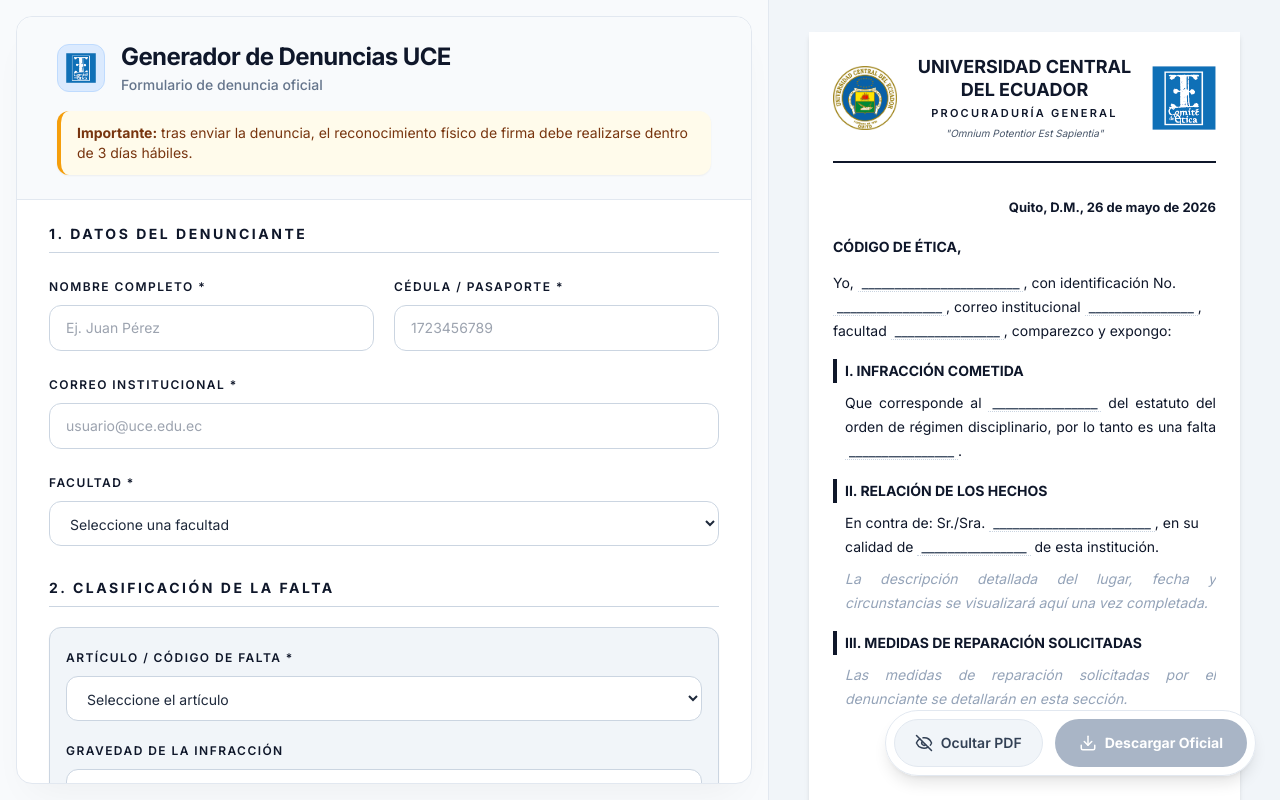
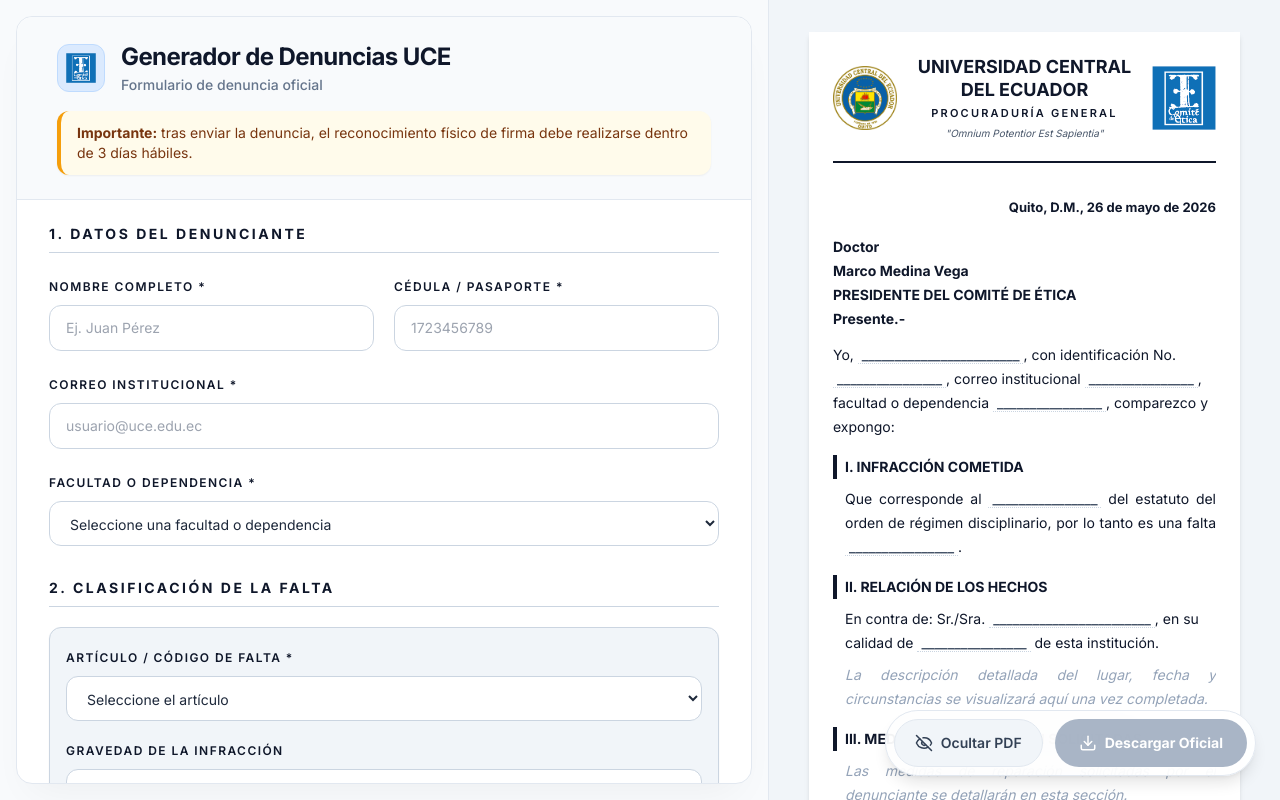
Before and after one commit to aatituanau/Anonymous-Reports, a React (Vite) app: page / in a window 1280 px wide. Both pictures are taken after a click on the button "Vista Previa". Built offline with nearby package versions, Linux system fonts and the light colour scheme.

Commit message:
feat: implement anonymous complaint form component with validation and layout sections

```diff
--- a/src/components/ComplaintForm.jsx
+++ b/src/components/ComplaintForm.jsx
@@ -89,14 +89,14 @@
               />
 
               <SelectField
-                label="Facultad *"
+                label="Facultad o Dependencia *"
                 name="facultad"
                 value={formData.facultad}
                 onChange={onChange}
                 error={errors.facultad}
                 className={inputClassName}
               >
-                <option value="">Seleccione una facultad</option>
+                <option value="">Seleccione una facultad o dependencia</option>
                 {facultades.map((facultad) => (
                   <option key={facultad} value={facultad}>
                     {facultad}
--- a/src/components/preview/BodyPreview.jsx
+++ b/src/components/preview/BodyPreview.jsx
@@ -16,7 +16,12 @@
       </div>
 
       <div className="space-y-3">
-        <p className="font-bold uppercase">CÓDIGO DE ÉTICA,</p>
+        <p className="font-bold">
+          Doctor<br/>
+          Marco Medina Vega<br/>
+          PRESIDENTE DEL COMITÉ DE ÉTICA<br/>
+          Presente.-
+        </p>
         <p>
           Yo,{" "}
           <span className={labelValueClassName}>
@@ -36,7 +41,7 @@
               <EmptyValue>________________</EmptyValue>
             )}
           </span>
-          , facultad{" "}
+          , facultad o dependencia{" "}
           <span className={labelValueClassName}>
             {formData.facultad || <EmptyValue>________________</EmptyValue>}
           </span>
--- a/src/config.js
+++ b/src/config.js
@@ -4,6 +4,6 @@
 export const INSTITUTION_NAME =
   env.VITE_INSTITUTION_NAME || "Universidad Central del Ecuador";
 export const INSTITUTION_SUBTITLE =
-  env.VITE_INSTITUTION_SUBTITLE || "Código de Ética";
+  env.VITE_INSTITUTION_SUBTITLE || "Comité de Ética";
 export const DOCUMENT_REFERENCE =
   env.VITE_DOCUMENT_REFERENCE || "DENUNCIA-PRELIMINAR-UCE";
--- a/src/utils/validation.js
+++ b/src/utils/validation.js
@@ -12,9 +12,13 @@
   {
     name: "correoInstitucional",
     section: "Datos del Denunciante",
-    label: "Correo institucional",
+    label: "Correo Institucional",
   },
-  {name: "facultad", section: "Datos del Denunciante", label: "Facultad"},
+  {
+    name: "facultad",
+    section: "Datos del Denunciante",
+    label: "Facultad o Dependencia",
+  },
   {
     name: "gravedad",
     section: "Gravedad de la falta",
@@ -27,8 +31,8 @@
   },
   {
     name: "nombreDenunciado",
-    section: "Relación de los Hechos",
-    label: "Nombre del presunto infractor",
+    section: "Datos del Denunciado",
+    label: "Nombre del Denunciado",
   },
   {
     name: "calidadDenunciado",
@@ -81,7 +85,7 @@
         return "El correo debe pertenecer al dominio @uce.edu.ec.";
       return "";
     case "facultad":
-      if (!value) return "Seleccione la facultad.";
+      if (!value) return "Seleccione la facultad o dependencia.";
       return "";
     case "gravedad":
       if (!value) return "Seleccione el nivel de gravedad.";
```
Also changed, not shown: 2 other files (tests, documents, lock files or other folders).
